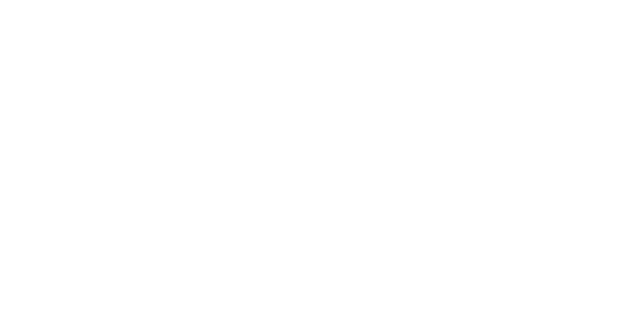
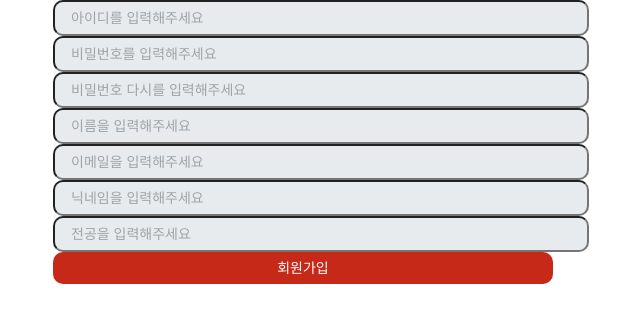
Before and after one commit to InHyeok-J/GDSCTimeFront, a React (Create React App) app in the folder js/: page /signup in a window 1280 px wide. Shown: the top 322 px of the page, without its empty margins (337-977 px from the left). Built offline with nearby package versions, Linux system fonts and the light colour scheme.

Commit message:
2주차 수업 진행

```diff
--- a/js/package.json
+++ b/js/package.json
@@ -11,6 +11,7 @@
     "react-helmet": "^6.1.0",
     "react-helmet-async": "^1.1.2",
     "react-icons": "^4.2.0",
+    "react-modal": "^3.14.3",
     "react-redux": "^7.2.5",
     "react-router-dom": "^5.3.0",
     "react-scripts": "4.0.3",
--- a/js/src/App.jsx
+++ b/js/src/App.jsx
@@ -4,6 +4,8 @@ import Logo from './assets/logo/logo.png';
 import Main from './pages/Main';
 import Board from './pages/Board';
 import Alarm from './pages/Alarm';
+import SignUp from './pages/SignUp';
+import Login from './pages/Login';
 import { Helmet, HelmetProvider } from 'react-helmet-async';
 
 const App = () => {
@@ -24,6 +26,8 @@ const App = () => {
                     <Route exact path="/" component={Main} />
                     <Route exact path="/board" component={Board} />
                     <Route exact path="/alarm" component={Alarm} />
+                    <Route exac path="/signup" component={SignUp} />
+                    <Route exac path="/login" component={Login} />
                 </Switch>
             </BrowserRouter>
         </HelmetProvider>
--- /dev/null
+++ b/js/src/components/button/MainButton.jsx
@@ -0,0 +1,23 @@
+import React from 'react';
+import styled from 'styled-components';
+
+import { COLORS } from '../Colors';
+
+const Button = styled.button`
+    width: 100%;
+    height: 32px;
+    background-color: ${COLORS.red};
+    border-radius: 10px;
+    color: white;
+    font-size: 14px;
+`;
+
+const MainButton = ({ text, onClick }) => {
+    return (
+        <Button onClick={onClick} className="arrange-center-center">
+            {text}
+        </Button>
+    );
+};
+
+export default MainButton;
--- /dev/null
+++ b/js/src/components/input/MainInput.jsx
@@ -0,0 +1,41 @@
+import React from 'react';
+import styled from 'styled-components';
+import { COLORS } from '../Colors';
+
+const CustomInput = styled.input`
+    width: 100%;
+    height: 32px;
+    background: ${COLORS.grey_300};
+    border-radius: 10px;
+    padding: 0px 16px;
+    font-size: 14px;
+
+    &::placeholder {
+        color: ${COLORS.grey_500};
+        font-weight: 400;
+        font-size: 14px;
+    }
+`;
+
+const MainInput = ({
+    value,
+    type,
+    onChange,
+    handleFocus,
+    placeholder,
+    spellCheck,
+}) => {
+    return (
+        <CustomInput
+            value={value}
+            type={type}
+            onChange={onChange}
+            onBlur={handleFocus}
+            onFocus={handleFocus}
+            placeholder={placeholder}
+            spellCheck={false}
+        />
+    );
+};
+
+export default MainInput;
--- /dev/null
+++ b/js/src/hooks/useInput.js
@@ -0,0 +1,9 @@
+import { useState, useCallback } from 'react';
+
+export default (initialValue = null) => {
+    const [value, setValue] = useState(initialValue);
+    const handler = useCallback((e) => {
+        setValue(e.target.value);
+    }, []);
+    return [value, handler, setValue];
+};
--- a/js/src/index.css
+++ b/js/src/index.css
@@ -101,4 +101,6 @@ textarea {
 }
 input {
     caret-color: #c62917;
+    cursor: auto;
+    caret-color: #c62917;
 }
--- /dev/null
+++ b/js/src/pages/Login/index.jsx
@@ -0,0 +1,16 @@
+import React from 'react';
+import styled from 'styled-components';
+import MainInput from '../../components/input/MainInput';
+import MainButton from '../../components/button/MainButton';
+const LoginPageWrapper = styled.div``;
+
+const LoginPage = () => {
+    return (
+        <LoginPageWrapper>
+            <MainInput />
+            <MainInput />
+            <MainButton />
+        </LoginPageWrapper>
+    );
+};
+export default LoginPage;
--- a/js/src/pages/Main/components/LinkItem.jsx
+++ b/js/src/pages/Main/components/LinkItem.jsx
@@ -44,23 +44,27 @@ const ItemWrapper = styled.div`
 `;
 
 const LinkItem = ({ name, href, title }) => {
-    let src;
-    if (title === 'homepage') {
-        src = homePageImg;
-    } else if (title === 'notice') {
-        src = noticeImg;
-    } else if (title === 'schedule') {
-        src = scheduleImg;
-    } else if (title === 'library') {
-        src = libraryImg;
-    } else if (title === 'webmail') {
-        src = webMailImg;
-    }
-
+    const src = () => {
+        switch (title) {
+            case 'hompage':
+                return homePageImg;
+            case 'notice':
+                return noticeImg;
+            case 'schedule':
+                return scheduleImg;
+            case 'library':
+                return libraryImg;
+            case 'webmail':
+                return webMailImg;
+            default:
+                return homePageImg;
+        }
+    };
+    console.log(title, src);
     return (
         <ItemWrapper>
             <a className="icon-block" href={href} target="_blank">
-                <img src={src} alt={name} />
+                <img src={src()} alt={name} />
             </a>
             <div className="text-block">{name}</div>
         </ItemWrapper>
--- /dev/null
+++ b/js/src/pages/SignUp/index.jsx
@@ -0,0 +1,85 @@
+import React, { useState, useCallback } from 'react';
+import styled from 'styled-components';
+import { COLORS } from '../../components/Colors';
+import MainButton from '../../components/button/MainButton';
+import MainInput from '../../components/input/MainInput';
+import useInput from '../../hooks/useInput';
+import { checkPassword } from '../../utils/RegExpCheck';
+const SignUpWrapper = styled.div``;
+
+const SignUpPage = () => {
+    const [id, onChangeId] = useInput('');
+    const [password, , setPassword] = useInput('');
+    const [passwordCheck, onPasswordCheckHandler, setPasswordCheck] =
+        useInput('');
+    const [name, onChangeName] = useInput('');
+    const [email, onChangeEmail] = useInput('');
+    const [nickname, onChangeNickname] = useInput('');
+    const [major, onChangeMajor] = useInput('');
+    const [errorNum, setErrorNum] = useState(true);
+
+    const onChangePassword = useCallback(
+        (e) => {
+            if (!checkPassword(e.target.value)) {
+                setErrorNum(true);
+            } else {
+                setErrorNum(false);
+            }
+            console.log(checkPassword(e.target.value));
+            setPassword(e.target.value);
+            console.log(password);
+        },
+        [password],
+    );
+
+    return (
+        <SignUpWrapper>
+            <MainInput
+                value={id}
+                type="text"
+                onChange={onChangeId}
+                placeholder="아이디를 입력해주세요"
+            />
+            <MainInput
+                value={password}
+                type="text"
+                onChange={onChangePassword}
+                placeholder="비밀번호를 입력해주세요"
+            />
+            {errorNum ? <></> : <div>틀렸습니다.</div>}
+            <MainInput
+                value={passwordCheck}
+                type="password"
+                onChange={onPasswordCheckHandler}
+                placeholder="비밀번호 다시를 입력해주세요"
+            />
+            <MainInput
+                value={name}
+                type="text"
+                onChange={onChangeName}
+                placeholder="이름을 입력해주세요"
+            />
+            <MainInput
+                value={email}
+                type="email"
+                onChange={onChangeEmail}
+                placeholder="이메일을 입력해주세요"
+            />
+            <MainInput
+                value={nickname}
+                type="text"
+                onChange={onChangeNickname}
+                placeholder="닉네임을 입력해주세요"
+            />
+            <MainInput
+                value={major}
+                type="text"
+                onChange={onChangeMajor}
+                placeholder="전공을 입력해주세요"
+            />
+            <MainButton text="회원가입" onClick={() => alert('회원가입')} />
+        </SignUpWrapper>
+    );
+};
+
+export default SignUpPage;
--- /dev/null
+++ b/js/src/utils/RegExpCheck.js
@@ -0,0 +1,5 @@
+export const checkPassword = function (str) {
+    const regExp =
+        /^(?=.*[!@#$%^&*()_+|<>?:{}])(?=.*[a-zA-Z])(?=.*[0-9]).{5,15}/i;
+    return regExp.test(str) ? true : false;
+};
```
Also changed, not shown: 2 other files (tests, documents, lock files or other folders).
